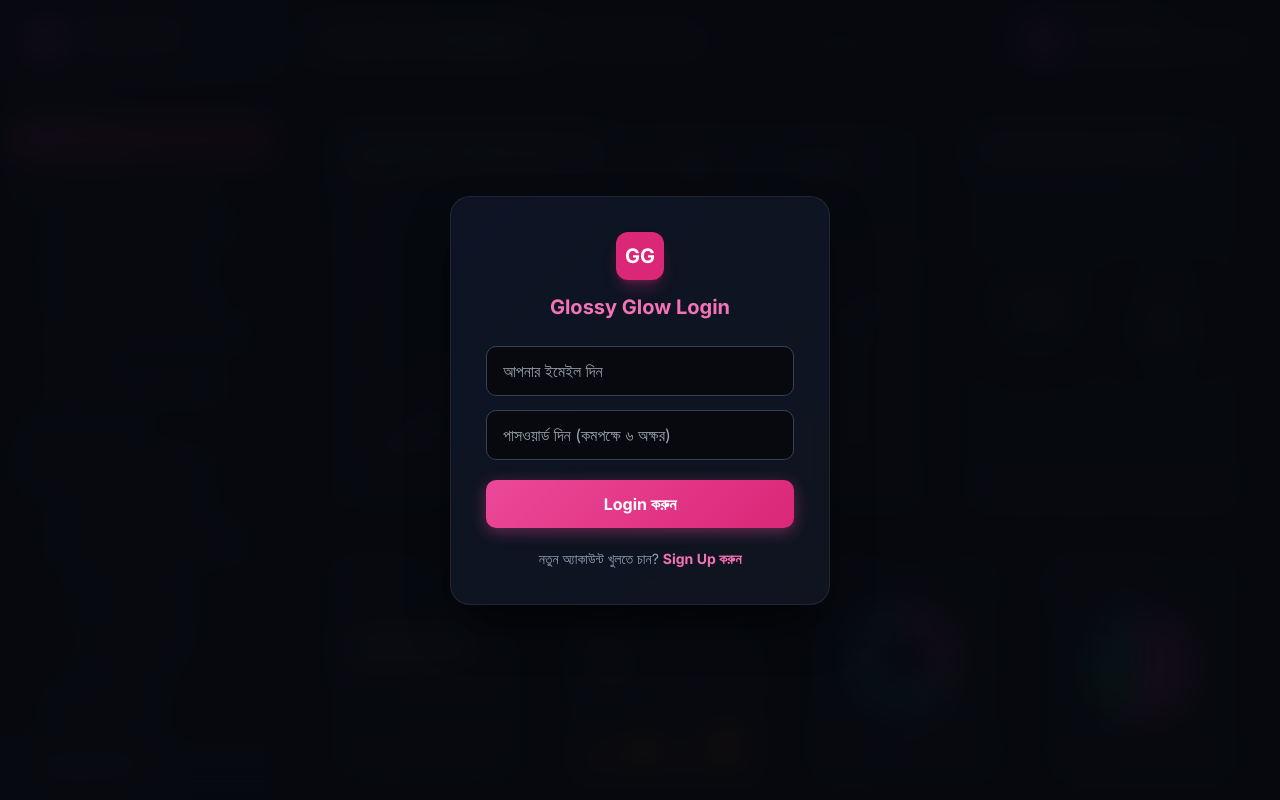
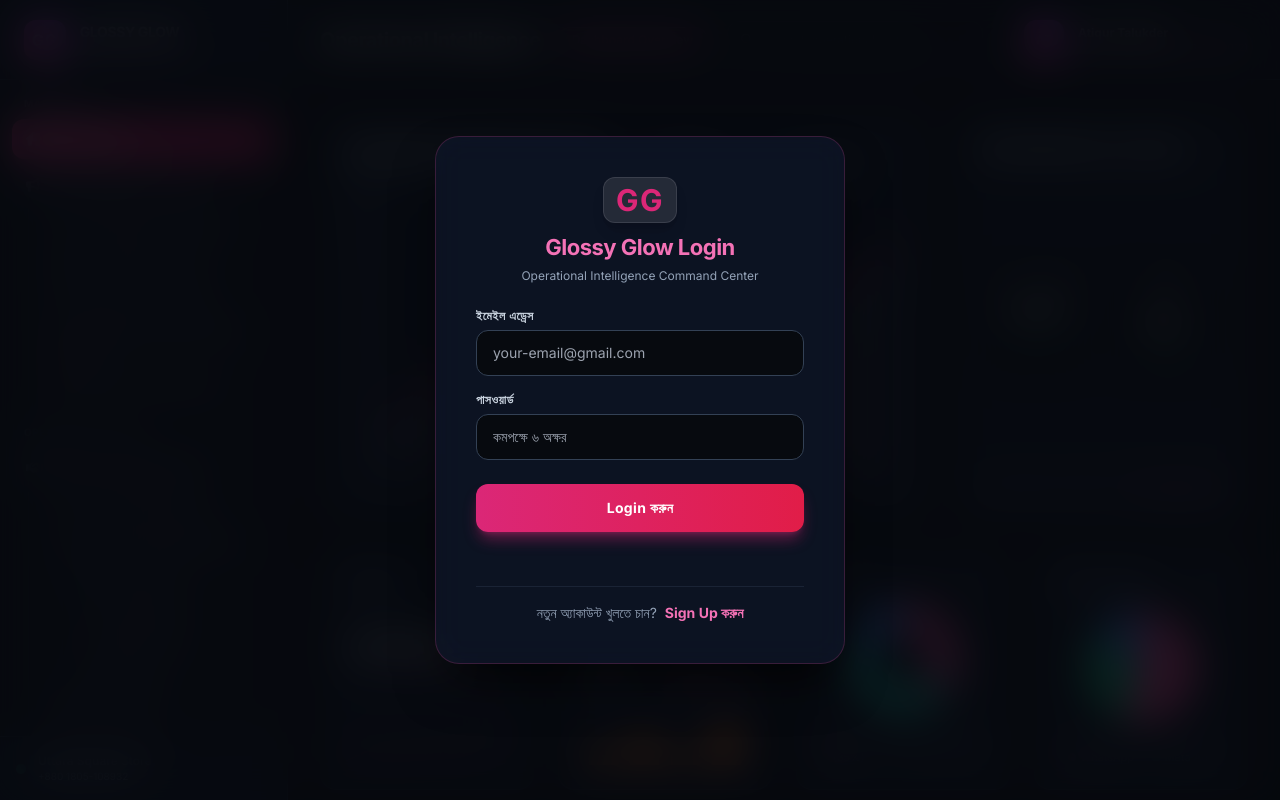
Before and after one commit to eomglossyglow-Atiq-Talukder/Glossy-Glow-Dashboard, a plain HTML site: page index.html in a window 1280 px wide. Drawn offline with nearby package versions, Linux system fonts and the light colour scheme.

Commit message:
Update index.html

```diff
--- a/index.html
+++ b/index.html
@@ -33,77 +33,123 @@
     <!-- Google Fonts Inter -->
     <link href="https://fonts.googleapis.com/css2?family=Inter:wght@300;400;500;600;700&display=swap" rel="stylesheet">
     <style>
-        body { font-family: 'Inter', sans-serif; background-color: #07090e; color: #f8fafc; }
+        body { font-family: 'Inter', sans-serif; background-color: #07090e; color: #f8fafc; overflow-x: hidden; }
         ::-webkit-scrollbar { width: 6px; height: 6px; }
         ::-webkit-scrollbar-track { background: #07090e; }
         ::-webkit-scrollbar-thumb { background: #1e293b; border-radius: 9999px; }
 
         /* World-Class Smooth Animations & Glassmorphism */
         .glass-card {
-            background: linear-gradient(135deg, rgba(15, 23, 42, 0.8) 0%, rgba(30, 41, 59, 0.4) 100%);
-            backdrop-filter: blur(12px);
+            background: rgba(15, 23, 42, 0.75);
+            backdrop-filter: blur(16px);
+            -webkit-backdrop-filter: blur(16px);
             border: 1px solid rgba(255, 255, 255, 0.08);
+            box-shadow: 0 25px 50px -12px rgba(0, 0, 0, 0.7);
             transition: all 0.4s cubic-bezier(0.16, 1, 0.3, 1);
         }
-        .glass-card:hover {
-            transform: translateY(-4px);
-            border-color: rgba(236, 72, 153, 0.4);
-            box-shadow: 0 12px 30px -10px rgba(236, 72, 153, 0.2);
+
+        .fade-in {
+            animation: fadeInAnim 0.6s cubic-bezier(0.16, 1, 0.3, 1) forwards;
         }
-        .fade-in {
-            animation: fadeInAnim 0.5s cubic-bezier(0.16, 1, 0.3, 1) forwards;
+
+        @keyframes fadeInAnim {
+            from { opacity: 0; transform: translateY(12px) scale(0.98); }
+            to { opacity: 1; transform: translateY(0) scale(1); }
         }
-        @keyframes fadeInAnim {
-            from { opacity: 0; transform: translateY(10px); }
-            to { opacity: 1; transform: translateY(0); }
+
+        /* Moving Background Glowing Orbs */
+        @keyframes floatOrb1 {
+            0%, 100% { transform: translate(0, 0) scale(1); }
+            50% { transform: translate(50px, 80px) scale(1.1); }
         }
-        .glow-effect {
+        @keyframes floatOrb2 {
+            0%, 100% { transform: translate(0, 0) scale(1); }
+            50% { transform: translate(-60px, -50px) scale(1.15); }
+        }
+        .orb-1 {
             position: absolute;
-            width: 300px;
-            height: 300px;
-            background: rgba(236, 72, 153, 0.05);
-            filter: blur(80px);
+            top: 10%;
+            left: 20%;
+            width: 400px;
+            height: 400px;
+            background: radial-gradient(circle, rgba(219, 39, 119, 0.15) 0%, rgba(15, 23, 42, 0) 70%);
             border-radius: 50%;
-            z-index: 0;
-            pointer-events: none;
+            z-index: -1;
+            animation: floatOrb1 10s ease-in-out infinite;
+        }
+        .orb-2 {
+            position: absolute;
+            bottom: 10%;
+            right: 20%;
+            width: 450px;
+            height: 450px;
+            background: radial-gradient(circle, rgba(20, 184, 166, 0.12) 0%, rgba(15, 23, 42, 0) 70%);
+            border-radius: 50%;
+            z-index: -1;
+            animation: floatOrb2 12s ease-in-out infinite;
+        }
+
+        /* Input Focus Glow */
+        .auth-input:focus {
+            border-color: #db2777;
+            box-shadow: 0 0 15px rgba(219, 39, 119, 0.25);
         }
     </style>
 </head>
 <body class="flex h-screen overflow-hidden bg-darkbg text-slate-100 relative">
 
-<!-- Background Glow Elements -->
-<div class="glow-effect top-0 left-1/4"></div>
-<div class="glow-effect bottom-0 right-1/4"></div>
+<!-- Background Animated Orbs -->
+<div class="orb-1"></div>
+<div class="orb-2"></div>
 
-<!-- Glossy Glow Login & Sign Up Screen -->
-<div id="auth-screen" style="position: fixed; inset: 0; background: rgba(7, 9, 14, 0.95); backdrop-filter: blur(16px); color: white; display: flex; justify-content: center; align-items: center; z-index: 9999;">
-  <div class="glass-card" style="padding: 35px; border-radius: 20px; width: 380px; box-shadow: 0 25px 50px -12px rgba(0,0,0,0.7);">
+<!-- Glossy Glow Login & Sign Up Screen with Advanced Animation -->
+<div id="auth-screen" style="position: fixed; inset: 0; background: rgba(7, 9, 14, 0.85); backdrop-filter: blur(20px); -webkit-backdrop-filter: blur(20px); color: white; display: flex; justify-content: center; align-items: center; z-index: 9999;">
+  <div class="glass-card fade-in" style="padding: 40px; border-radius: 24px; width: 410px; border: 1px solid rgba(236, 72, 153, 0.2);">
+
+    <!-- Brand Logo Display -->
     <div class="text-center mb-6">
-        <div class="w-12 h-12 bg-pink-600 rounded-xl mx-auto flex items-center justify-center text-white font-black text-xl shadow-lg shadow-pink-600/30 mb-3">GG</div>
-        <h2 id="auth-title" style="font-size: 20px; font-weight: 700; color: #f472b6;">Glossy Glow Login</h2>
+        <div class="flex items-center justify-center gap-3 mb-2">
+            <span class="text-3xl font-black tracking-wider text-pink-600 bg-white/10 px-3 py-1 rounded-xl border border-white/10 shadow-lg">GG</span>
+        </div>
+        <h2 id="auth-title" style="font-size: 22px; font-weight: 700; color: #f472b6; letter-spacing: -0.5px;">Glossy Glow Login</h2>
+        <p class="text-xs text-slate-400 mt-1">Operational Intelligence Command Center</p>
     </div>
 
-    <input type="email" id="user-email" placeholder="আপনার ইমেইল দিন" style="width: 100%; padding: 12px 16px; margin-bottom: 14px; border-radius: 10px; border: 1px solid #334155; background: #07090e; color: white; box-sizing: border-box; outline: none; transition: border 0.3s;" onfocus="this.style.borderColor='#ec4899'" onblur="this.style.borderColor='#334155'">
+    <div class="space-y-4">
+        <div>
+            <label class="block text-xs font-semibold text-slate-300 mb-1.5 uppercase tracking-wider">ইমেইল এড্রেস</label>
+            <input type="email" id="user-email" placeholder="your-email@gmail.com" class="auth-input w-full px-4 py-3 rounded-xl border border-slate-700 bg-[#07090e]/90 text-white text-sm outline-none transition-all duration-300" />
+        </div>
 
-    <input type="password" id="user-password" placeholder="পাসওয়ার্ড দিন (কমপক্ষে ৬ অক্ষর)" style="width: 100%; padding: 12px 16px; margin-bottom: 20px; border-radius: 10px; border: 1px solid #334155; background: #07090e; color: white; box-sizing: border-box; outline: none; transition: border 0.3s;" onfocus="this.style.borderColor='#ec4899'" onblur="this.style.borderColor='#334155'">
+        <div>
+            <label class="block text-xs font-semibold text-slate-300 mb-1.5 uppercase tracking-wider">পাসওয়ার্ড</label>
+            <input type="password" id="user-password" placeholder="কমপক্ষে ৬ অক্ষর" class="auth-input w-full px-4 py-3 rounded-xl border border-slate-700 bg-[#07090e]/90 text-white text-sm outline-none transition-all duration-300" />
+        </div>
+    </div>
 
-    <button id="auth-btn" onclick="handleAuth()" style="width: 100%; padding: 12px; background: linear-gradient(135deg, #ec4899 0%, #db2777 100%); color: white; border: none; border-radius: 10px; font-weight: bold; cursor: pointer; transition: all 0.3s; box-shadow: 0 4px 15px rgba(236,72,153,0.4);" onmouseover="this.style.transform='translateY(-2px)'" onmouseout="this.style.transform='translateY(0)'">Login করুন</button>
+    <button id="auth-btn" onclick="handleAuth()" class="w-full mt-6 py-3.5 bg-gradient-to-r from-pink-600 to-rose-600 hover:from-pink-500 hover:to-rose-500 text-white font-bold rounded-xl transition-all duration-300 shadow-lg shadow-pink-600/40 hover:-translate-y-0.5 active:translate-y-0 cursor-pointer text-sm tracking-wide">
+        Login করুন
+    </button>
 
-    <p id="auth-error" style="color: #f87171; font-size: 13px; margin-top: 12px; text-align: center;"></p>
+    <p id="auth-error" class="text-red-400 text-xs mt-3 text-center font-medium min-h-[18px]"></p>
 
-    <p style="text-align: center; font-size: 14px; margin-top: 20px; color: #94a3b8;">
-      <span id="toggle-text">নতুন অ্যাকাউন্ট খুলতে চান?</span>
-      <a href="#" onclick="toggleAuthMode()" id="toggle-link" style="color: #f472b6; text-decoration: none; font-weight: bold;">Sign Up করুন</a>
-    </p>
+    <div class="text-center mt-6 pt-4 border-t border-slate-800/80">
+      <p class="text-sm text-slate-400">
+        <span id="toggle-text">নতুন অ্যাকাউন্ট খুলতে চান?</span>
+        <a href="#" onclick="toggleAuthMode()" id="toggle-link" class="text-pink-400 hover:text-pink-300 font-bold ml-1 transition-colors">Sign Up করুন</a>
+      </p>
+    </div>
   </div>
 </div>
 
 <!-- Logout Button -->
-<button id="logout-btn" onclick="logoutUser()" style="display: none; position: fixed; top: 20px; right: 25px; z-index: 9998; background: #ef4444; color: white; border: none; padding: 8px 18px; border-radius: 10px; cursor: pointer; font-weight: bold; box-shadow: 0 4px 12px rgba(239,68,68,0.3); transition: all 0.3s;" onmouseover="this.style.transform='translateY(-2px)'" onmouseout="this.style.transform='translateY(0)'">Logout</button>
+<button id="logout-btn" onclick="logoutUser()" style="display: none;" class="fixed top-5 right-6 z-50 bg-red-500/80 hover:bg-red-600 backdrop-blur-md text-white border border-red-400/30 px-4 py-2 rounded-xl cursor-pointer font-bold text-xs shadow-lg shadow-red-500/20 transition-all duration-300 hover:-translate-y-0.5">
+    <i class="fa-solid fa-power-off mr-1.5"></i> Logout
+</button>
 
     <!-- Sidebar Navigation -->
-    <aside class="w-72 bg-darkcard/60 backdrop-blur-xl border-r border-darkborder flex flex-col flex-shrink-0 z-30">
-        <div class="h-20 flex items-center px-6 border-b border-darkborder bg-[#0f172a]/80">
+    <aside class="w-72 bg-darkcard/40 backdrop-blur-2xl border-r border-darkborder flex flex-col flex-shrink-0 z-30">
+        <div class="h-20 flex items-center px-6 border-b border-darkborder bg-[#0f172a]/60">
             <div class="flex items-center gap-3.5 w-full">
                 <div class="bg-gradient-to-tr from-pink-600 to-purple-600 p-2 rounded-xl flex items-center justify-center shadow-lg shadow-pink-600/30">
                     <span class="text-base font-black tracking-wider text-white">GG</span>
@@ -120,7 +166,7 @@
             <div>
                 <p class="px-3 text-[10px] font-bold tracking-wider text-slate-500 uppercase mb-2">Main Menu</p>
                 <nav class="space-y-1.5">
-                    <a href="#" onclick="switchTab('dashboard', event, this)" class="menu-item flex items-center gap-3 px-3.5 py-2.5 rounded-xl font-medium bg-gradient-to-r from-pink-600 to-pink-700 text-white shadow-lg shadow-pink-600/30 transition-all duration-300">
+                    <a href="#" onclick="switchTab('dashboard', event, this)" class="menu-item flex items-center gap-3.5 px-3.5 py-2.5 rounded-xl font-medium bg-gradient-to-r from-pink-600 to-pink-700 text-white shadow-lg shadow-pink-600/30 transition-all duration-300">
                         <i class="fa-solid fa-house-chimney text-sm"></i>
                         <span class="text-sm">Dashboard</span>
                     </a>
@@ -204,19 +250,19 @@
                         </div>
                     </div>
 
-                    <a href="#" onclick="switchTab('logistics', event, this)" class="menu-item flex items-center gap-3 px-3.5 py-2.5 rounded-xl font-medium text-slate-400 hover:text-white hover:bg-slate-800/60 transition-all duration-300">
+                    <a href="#" onclick="switchTab('logistics', event, this)" class="menu-item flex items-center gap-3.5 px-3.5 py-2.5 rounded-xl font-medium text-slate-400 hover:text-white hover:bg-slate-800/60 transition-all duration-300">
                         <i class="fa-solid fa-truck-fast text-sm"></i>
                         <span class="text-sm">Logistic Operation & Complain</span>
                     </a>
-                    <a href="#" onclick="switchTab('inventory', event, this)" class="menu-item flex items-center gap-3 px-3.5 py-2.5 rounded-xl font-medium text-slate-400 hover:text-white hover:bg-slate-800/60 transition-all duration-300">
+                    <a href="#" onclick="switchTab('inventory', event, this)" class="menu-item flex items-center gap-3.5 px-3.5 py-2.5 rounded-xl font-medium text-slate-400 hover:text-white hover:bg-slate-800/60 transition-all duration-300">
                         <i class="fa-solid fa-warehouse text-sm"></i>
                         <span class="text-sm">Inventory & Stock</span>
                     </a>
-                    <a href="#" onclick="switchTab('finance', event, this)" class="menu-item flex items-center gap-3 px-3.5 py-2.5 rounded-xl font-medium text-slate-400 hover:text-white hover:bg-slate-800/60 transition-all duration-300">
+                    <a href="#" onclick="switchTab('finance', event, this)" class="menu-item flex items-center gap-3.5 px-3.5 py-2.5 rounded-xl font-medium text-slate-400 hover:text-white hover:bg-slate-800/60 transition-all duration-300">
                         <i class="fa-solid fa-wallet text-sm"></i>
                         <span class="text-sm">Finance & P&L</span>
                     </a>
-                    <a href="#" onclick="switchTab('support', event, this)" class="menu-item flex items-center gap-3 px-3.5 py-2.5 rounded-xl font-medium text-slate-400 hover:text-white hover:bg-slate-800/60 transition-all duration-300">
+                    <a href="#" onclick="switchTab('support', event, this)" class="menu-item flex items-center gap-3.5 px-3.5 py-2.5 rounded-xl font-medium text-slate-400 hover:text-white hover:bg-slate-800/60 transition-all duration-300">
                         <i class="fa-solid fa-life-ring text-sm"></i>
                         <span class="text-sm">Support & Operation</span>
                     </a>
@@ -226,7 +272,7 @@
             <div>
                 <p class="px-3 text-[10px] font-bold tracking-wider text-slate-500 uppercase mb-2">Admin & HR</p>
                 <nav class="space-y-1.5">
-                    <a href="#" onclick="switchTab('hr', event, this)" class="menu-item flex items-center gap-3 px-3.5 py-2.5 rounded-xl font-medium text-slate-400 hover:text-white hover:bg-slate-800/60 transition-all duration-300">
+                    <a href="#" onclick="switchTab('hr', event, this)" class="menu-item flex items-center gap-3.5 px-3.5 py-2.5 rounded-xl font-medium text-slate-400 hover:text-white hover:bg-slate-800/60 transition-all duration-300">
                         <i class="fa-solid fa-users-gear text-sm"></i>
                         <span class="text-sm">Human Resource & Admin</span>
                     </a>
@@ -248,7 +294,7 @@
 
     <!-- Main Content Area -->
     <div class="flex-1 flex flex-col min-w-0 overflow-hidden bg-darkbg relative z-10">
-        <header class="h-20 bg-darkcard/60 backdrop-blur-xl border-b border-darkborder flex items-center justify-between px-8 flex-shrink-0 z-20">
+        <header class="h-20 bg-darkcard/40 backdrop-blur-2xl border-b border-darkborder flex items-center justify-between px-8 flex-shrink-0 z-20">
             <div class="flex items-center gap-4">
                 <h2 id="pageHeaderTitle" class="text-xl font-bold tracking-tight text-white">Operational Intelligence</h2>
                 <span id="currentBadge" class="px-3.5 py-1 rounded-full text-xs font-semibold bg-pink-600/20 text-pink-400 border border-pink-500/30 shadow-sm">Dashboard Overview</span>
```
